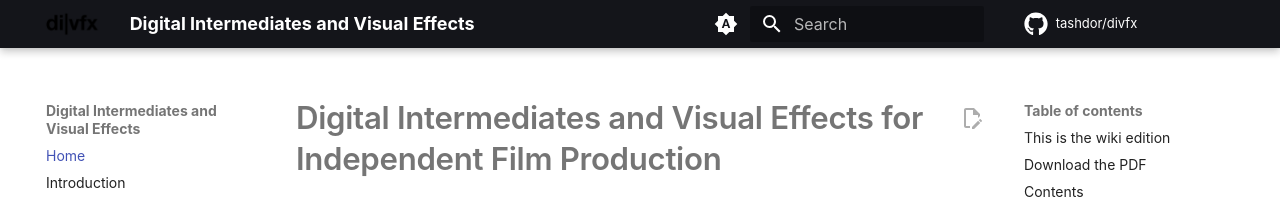
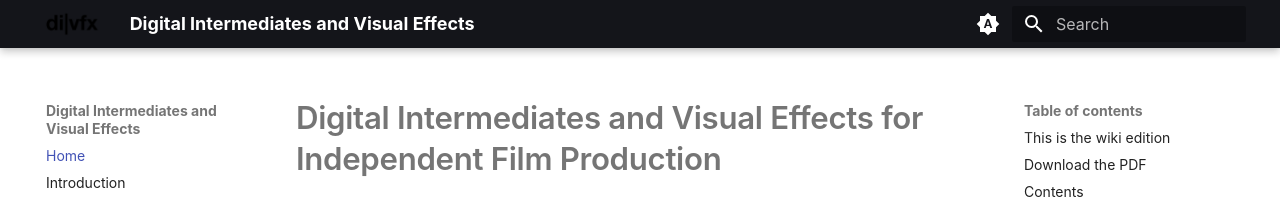
Before and after one commit to tashdor/divfx, an MkDocs documentation site: the page built from docs/index.md, in a window 1280 px wide. Shown: the top 202 px of the page. Built offline with MkDocs 1.6.1 and Material for MkDocs 9.7.7, drawn with Linux system fonts in a browser that asks for light colours; comment, search, counter and statistics services are not loaded; the version menu is left out.

Commit message:
Remove GitHub repo widget from wiki header (was showing the 1.0.1_cn release tag)
Drop repo_url/repo_name/edit_uri and the repo icon + edit action; the
header no longer shows the repo card, release tag, or star/fork counts.

Co-Authored-By: Claude Opus 4.8 <noreply@anthropic.com>

```diff
--- a/mkdocs.yml
+++ b/mkdocs.yml
@@ -4,10 +4,6 @@ site_description: >-
   workflows for independent film production, by Tashi Trieu.
 site_author: Tashi Trieu
 site_url: https://divfx.tashitrieu.com/wiki/
-
-repo_url: https://github.com/tashdor/divfx
-repo_name: tashdor/divfx
-edit_uri: edit/master/docs/
 
 copyright: Copyright &copy; 2016–2026 Tashi Trieu
 
@@ -16,8 +12,6 @@ theme:
   language: en
   logo: assets/logo.png
   favicon: icons/favicon-32x32.png
-  icon:
-    repo: fontawesome/brands/github
   features:
     - navigation.instant
     - navigation.tracking
@@ -29,7 +23,6 @@ theme:
     - search.suggest
     - search.highlight
     - search.share
-    - content.action.edit
     - content.code.copy
   palette:
     - media: "(prefers-color-scheme)"
```
